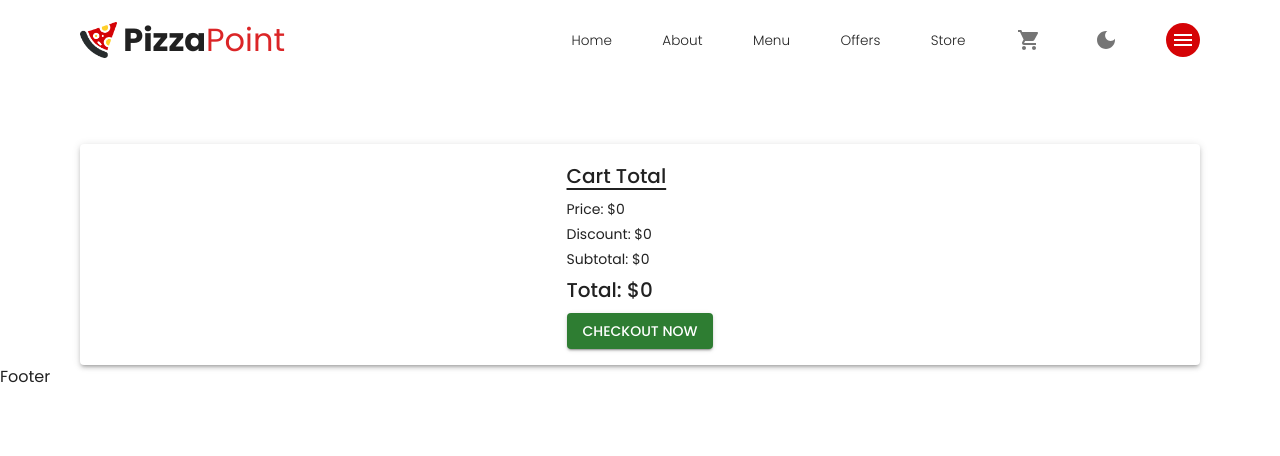
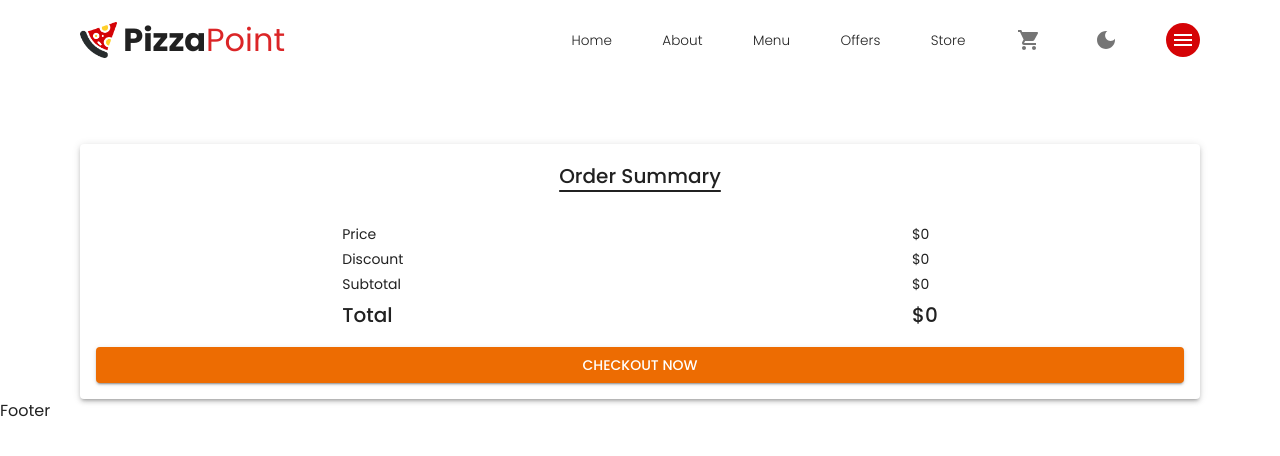
Before and after one commit to nandininila/Pizza_Point, a Next.js app: page /cart in a window 1280 px wide. Shown: the top 456 px of the page. Built offline with nearby package versions, Linux system fonts and the light colour scheme.

Commit message:
Fix: Cart UI

```diff
--- a/common/components/ecommerce/Cart/StyledCart/StyledCart.jsx
+++ b/common/components/ecommerce/Cart/StyledCart/StyledCart.jsx
@@ -135,8 +135,15 @@ const StyledCart = () => {
               </Item>
 
               <Item item xs={12} sm={2}>
-                <Box display={"flex"} alignItems={"center"}>
+                <Box
+                  display={"flex"}
+                  alignItems={"center"}
+                  border={1}
+                  borderRadius={5}
+                  borderColor={"ButtonShadow"}
+                >
                   <IconButton
+                    size="small"
                     color="error"
                     title="decrease"
                     disabled={product?.quantity === 1}
@@ -151,8 +158,11 @@ const StyledCart = () => {
                   >
                     <Remove />
                   </IconButton>
-                  <Typography>{product?.quantity}</Typography>
+                  <Typography px={1} fontWeight="medium">
+                    {product?.quantity}
+                  </Typography>
                   <IconButton
+                    size="small"
                     color="success"
                     title="increase"
                     disabled={product?.quantity === 10}
@@ -164,20 +174,28 @@ const StyledCart = () => {
                   </IconButton>
                 </Box>
               </Item>
-              <Item item xs={12} sm={2.5}>
+              <Item item xs={12} sm={1.5}>
                 <Typography fontWeight={"bold"} variant="h6" gutterBottom>
                   <small>$</small>
                   {product?.price * product?.quantity}
                 </Typography>
               </Item>
 
-              <Item item xs={12} sm={0.5}>
+              <Item
+                item
+                xs={12}
+                sm={1.5}
+                justifyContent={{ xs: "center", sm: "right" }}
+              >
                 <Button
                   title="Remove"
                   color="error"
                   variant="contained"
-                  fullWidth
-                  sx={{ height: "100%", py: 1 }}
+                  sx={{
+                    height: "100%",
+                    width: { xs: "100%", sm: "initial" },
+                    py: 1,
+                  }}
                   onClick={() => handleRemove(product?.customId)}
                 >
                   <DeleteOutline />
@@ -187,32 +205,56 @@ const StyledCart = () => {
           </Paper>
         ))}
 
-        <Paper sx={{ flexGrow: 1, py: 2 }} elevation={3}>
-          <Grid container justifyContent={"center"} alignItems={"center"}>
-            <Grid item>
+        <Paper sx={{ p: 2, width: "100%" }} elevation={3}>
+          <Grid
+            container
+            direction="row"
+            justifyContent="space-around"
+            alignItems="center"
+            gap={2}
+          >
+            <Grid item xs={12}>
               <Typography
+                textAlign="center"
                 variant="h6"
-                gutterBottom
+                paragraph
                 sx={{
                   textDecoration: "underline",
-                  textUnderlineOffset: 5,
+                  textUnderlineOffset: 7,
                 }}
               >
-                Cart Total
+                Order Summary
+              </Typography>
+            </Grid>
+
+            <Grid item>
+              <Typography variant="body2" gutterBottom>
+                Price
               </Typography>
               <Typography variant="body2" gutterBottom>
-                Price: ${cart?.total}
+                Discount
               </Typography>
               <Typography variant="body2" gutterBottom>
-                Discount: $0
+                Subtotal
+              </Typography>
+              <Typography variant="h6">Total</Typography>
+            </Grid>
+
+            <Grid item>
+              <Typography variant="body2" gutterBottom>
+                ${cart?.total}
               </Typography>
               <Typography variant="body2" gutterBottom>
-                Subtotal: $0
+                $0
               </Typography>
-              <Typography variant="h6" gutterBottom>
-                Total: ${cart?.total}
+              <Typography variant="body2" gutterBottom>
+                $0
               </Typography>
-              <Button variant="contained" color="success">
+              <Typography variant="h6">${cart?.total}</Typography>
+            </Grid>
+
+            <Grid item xs={12}>
+              <Button variant="contained" color="warning" fullWidth>
                 Checkout Now
               </Button>
             </Grid>
```
